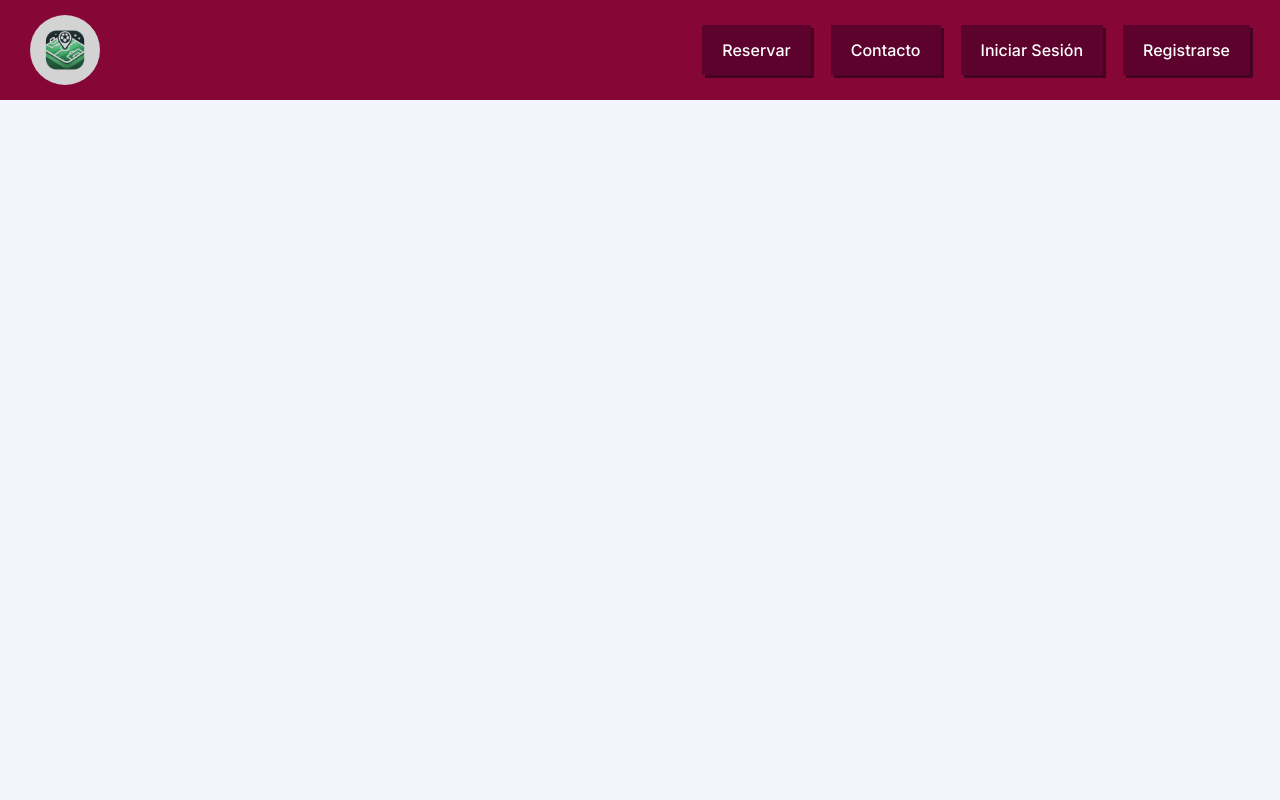
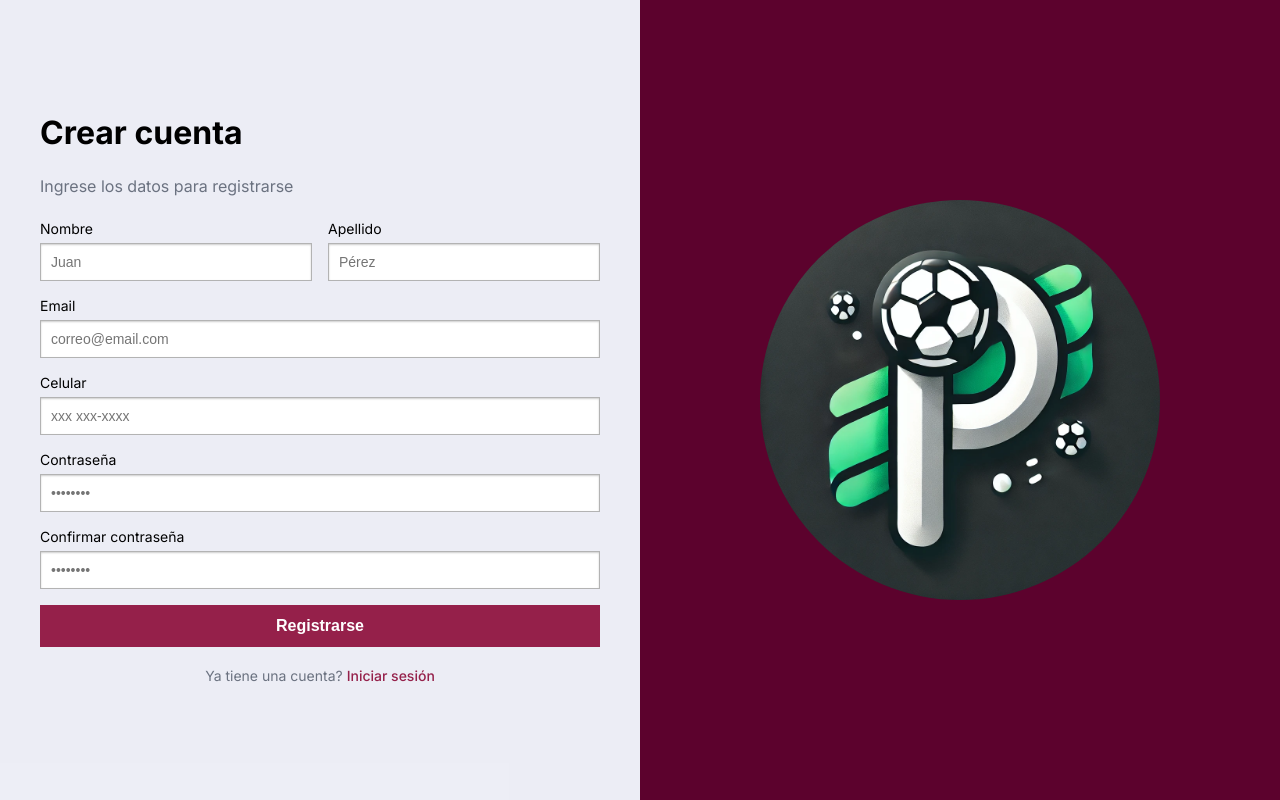
Before and after one commit to lucasmaggi03/picadito-frontend, a React (Vite) app: page /register in a window 1280 px wide. Built offline with nearby package versions, Linux system fonts and the light colour scheme; the HTML template or start-up script is replaced by a standard one.

Commit message:
new pages: login and register

```diff
--- a/src/App.tsx
+++ b/src/App.tsx
@@ -4,11 +4,13 @@ import { NavBar } from './components/NavBar/NavBar';
 import { Header } from './components/Header/Header';
 import { Reserve } from './components/Reserve/Reserve';
 import { Complexes } from './components/Complexes/Complexes';
+import { SingIn } from './components/SingIn/SingIn';
 import { Home } from './components/Home/Home';
+import { Register } from './components/Register/Register';
 
 function App() {
   const location = useLocation();
-  const showNavBar = location.pathname !== '/';
+  const showNavBar = location.pathname !== '/' && location.pathname !== '/login' && location.pathname !== '/register';
 
   return (
     <>
@@ -19,6 +21,8 @@ function App() {
         <Route path='/prueba' element={<Header />} />
         <Route path='/reserve' element={<Reserve />} />
         <Route path='/complexes' element={<Complexes />} />
+        <Route path='/login' element={<SingIn />} />
+        <Route path='/register' element={<Register />} />
       </Routes>
     </>
   );
--- a/src/components/NavBar/NavBar.tsx
+++ b/src/components/NavBar/NavBar.tsx
@@ -1,11 +1,12 @@
 import { Link } from "react-router-dom";
 import "./NavBar.css";
+import img from '../../img/logo2.webp';
 
 export function NavBar() {
   return (
     <nav className="nav-head">
       <div className="nav-logo">
-        <img className="logo-circle" src="../../../public/logo.webp" alt="" />
+        <img className="logo-circle" src={img} alt="" />
       </div>
 
       <ul className="nav-menu">
--- /dev/null
+++ b/src/components/Register/Register.tsx
@@ -0,0 +1,54 @@
+import "../SingIn/SingIn.css";
+import logo from "../../img/logo2.webp";
+
+const handleRegister = (e : React.MouseEvent<HTMLButtonElement, MouseEvent>
+) =>{
+    e.preventDefault();
+    console.log('register')
+}
+
+export const Register = () => {
+  return (
+    <div className="signin-container">
+      <div className="signin-card">
+        <h1>Crear cuenta</h1>
+        <p>Ingrese los datos para registrarse</p>
+        <form>
+          <div className="form-group name">
+            <div className="">
+              <label>Nombre</label>
+              <input placeholder="Juan" type="text" />
+            </div>
+            <div className="">
+              <label>Apellido</label>
+              <input placeholder="Pérez" type="text" />
+            </div>
+          </div>
+          <div className="form-group">
+            <label>Email</label>
+            <input placeholder="correo@email.com" type="email" />
+          </div>
+          <div className="form-group">
+            <label>Celular</label>
+            <input placeholder="xxx xxx-xxxx" type="number" />
+          </div>
+          <div className="form-group">
+            <label>Contraseña</label>
+            <input type="password" placeholder="••••••••" />
+          </div>
+          <div className="form-group">
+            <label>Confirmar contraseña</label>
+            <input type="password" placeholder="••••••••" />
+          </div>
+          <button className="signin-btn" onClick={handleRegister}>Registrarse</button>
+        </form>
+        <p className="signup-text">
+          Ya tiene una cuenta? <a href="#">Iniciar sesión</a>
+        </p>
+      </div>
+      <div className="side-img">
+        <img src={logo} alt="" />
+      </div>
+    </div>
+  );
+};
--- /dev/null
+++ b/src/components/SingIn/SingIn.css
@@ -0,0 +1,124 @@
+.signin-container {
+  display: grid;
+  grid-template-columns: 1fr 1fr;
+  height: 100vh;
+}
+
+.form-group.name {
+  display: grid;
+  grid-template-columns: 1fr 1fr;
+  gap: 16px;
+  margin-bottom: 16px;
+}
+
+.form-group.name > div {
+  display: flex;
+  flex-direction: column;
+}
+
+.signin-card {
+  display: flex;
+  flex-direction: column;
+  justify-content: center;
+  padding: 40px;
+  border-right: 1px solid var(--border);
+  background-color: rgba(51, 51, 51, 0.032);
+  overflow-y: auto;
+}
+
+.signin-card h1 {
+  margin-bottom: 8px;
+  color: #000;
+}
+
+.signin-card p {
+  margin-bottom: 24px;
+  color: #6b7280;
+}
+
+.form-group {
+  display: flex;
+  flex-direction: column;
+  margin-bottom: 16px;
+}
+
+.form-group label {
+  margin-bottom: 6px;
+  font-size: 14px;
+  color: #000;
+}
+
+.form-group input {
+  padding: 10px;
+  border: 1px solid var(--gray);
+  border-radius: var(--radius);
+  font-size: 14px;
+  box-shadow: inset 0 1px 2px rgba(0, 0, 0, 0.2);
+  border: 1px solid var(--lightgray);
+}
+
+.form-group input:focus {
+  outline: none;
+  box-shadow: 0 0 0 2px rgba(99, 102, 241, 0.2);
+}
+
+.forgot-link {
+  display: inline-block;
+  margin-bottom: 20px;
+  font-size: 14px;
+  color: var(--accent);
+  font-weight: 500;
+  text-decoration: none;
+}
+
+.forgot-link:hover {
+  text-decoration: underline;
+}
+
+.signin-btn {
+  width: 100%;
+  padding: 12px;
+  background-color: var(--accent);
+  color: white;
+  border: none;
+  border-radius: var(--radius);
+  font-weight: 600;
+  font-size: 16px;
+  cursor: pointer;
+  transition: ease-in 0.2s;
+}
+
+.signin-btn:hover {
+  background-color: var(--primary);
+}
+
+.signup-text {
+  text-align: center;
+  margin-top: 20px;
+  font-size: 14px;
+}
+
+.signup-text a {
+  color: var(--accent);
+  font-weight: 500;
+  text-decoration: none;
+}
+
+.signup-text a:hover {
+  text-decoration: underline;
+}
+
+.side-img {
+  background-color: var(--primary);
+  display: flex;
+  justify-content: center;
+  align-items: center;
+}
+
+.side-img img {
+  height: 400px;
+  width: 400px;
+  justify-content: center;
+  align-items: center;
+  border-radius: 50%;
+}
--- /dev/null
+++ b/src/components/SingIn/SingIn.tsx
@@ -0,0 +1,42 @@
+import "./SingIn.css";
+import logo from '../../img/logo2.webp'
+import { useState } from "react";
+
+
+export const SingIn = () => {
+    const [email, setEmail] = useState('');
+    const [password, setPassword] = useState('');
+
+    const handleLogin = (e : React.MouseEvent<HTMLButtonElement, MouseEvent>
+    ) =>{
+        e.preventDefault();
+    }
+
+
+  return (
+    <div className="signin-container">
+      <div className="signin-card">
+        <h1>Bienvenido</h1>
+        <p>Por favor ingrese sus datos</p>
+        <form>
+          <div className="form-group">
+            <label>Email</label>
+            <input placeholder="correo@email.com" value={email} onChange={(e) => setEmail(e.target.value) } type="email" />
+          </div>
+          <div className="form-group">
+            <label>Contraseña</label>
+            <input type="password" value={password} onChange={(e) => setPassword(e.target.value)}  placeholder="••••••••" />
+          </div>
+          <a href="#" className="forgot-link">Recuperar contraseña</a>
+          <button className="signin-btn" onClick={handleLogin}>Ingresar</button>
+        </form>
+        <p className="signup-text">
+          No tiene una cuenta? <a href="#">Registrate</a>
+        </p>
+      </div>
+      <div className="side-img">
+        <img src={logo} alt="" />
+      </div>
+    </div>
+  );
+};
```
Also changed, not shown: src/api/AuthService.tsx (added, +9 -0 lines).
